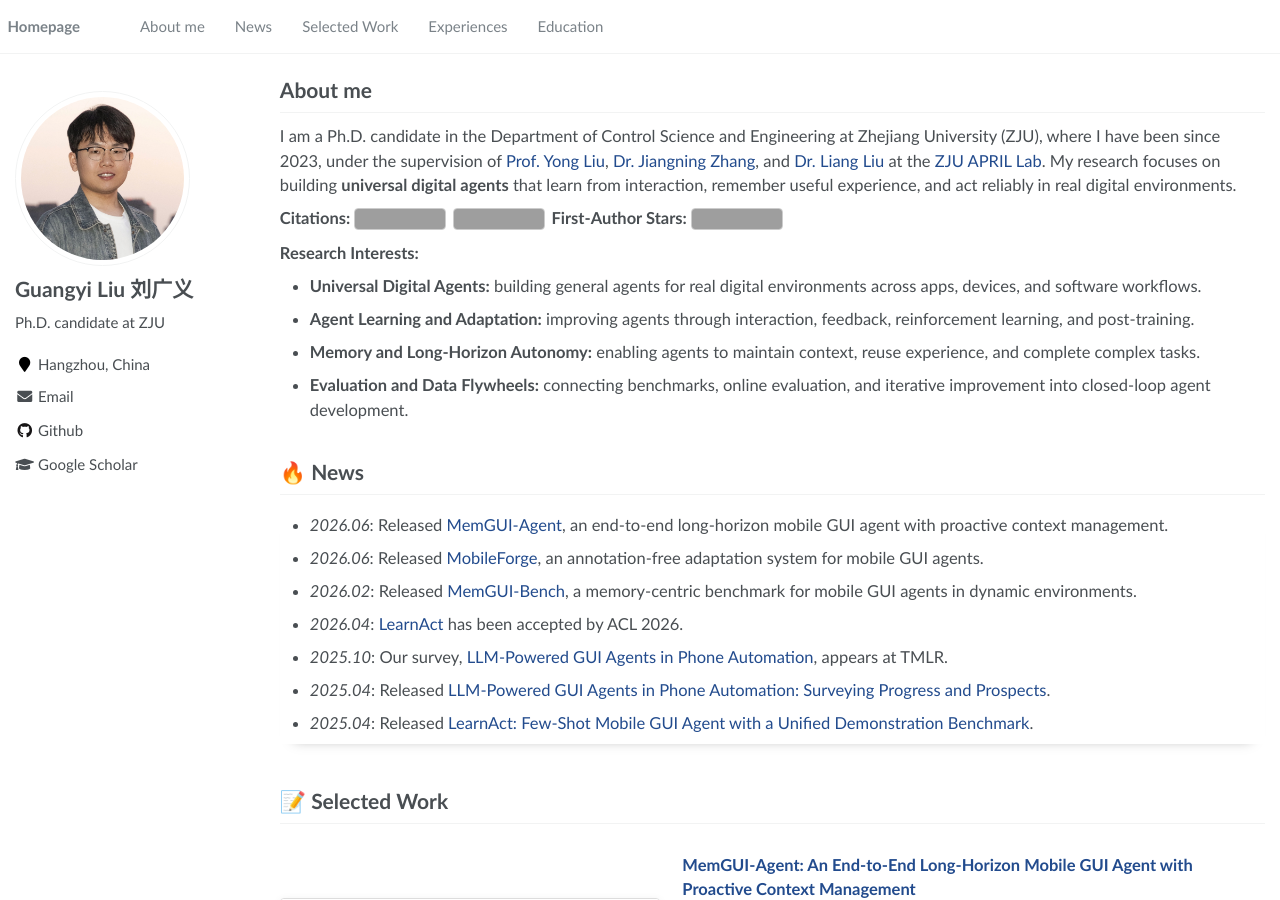
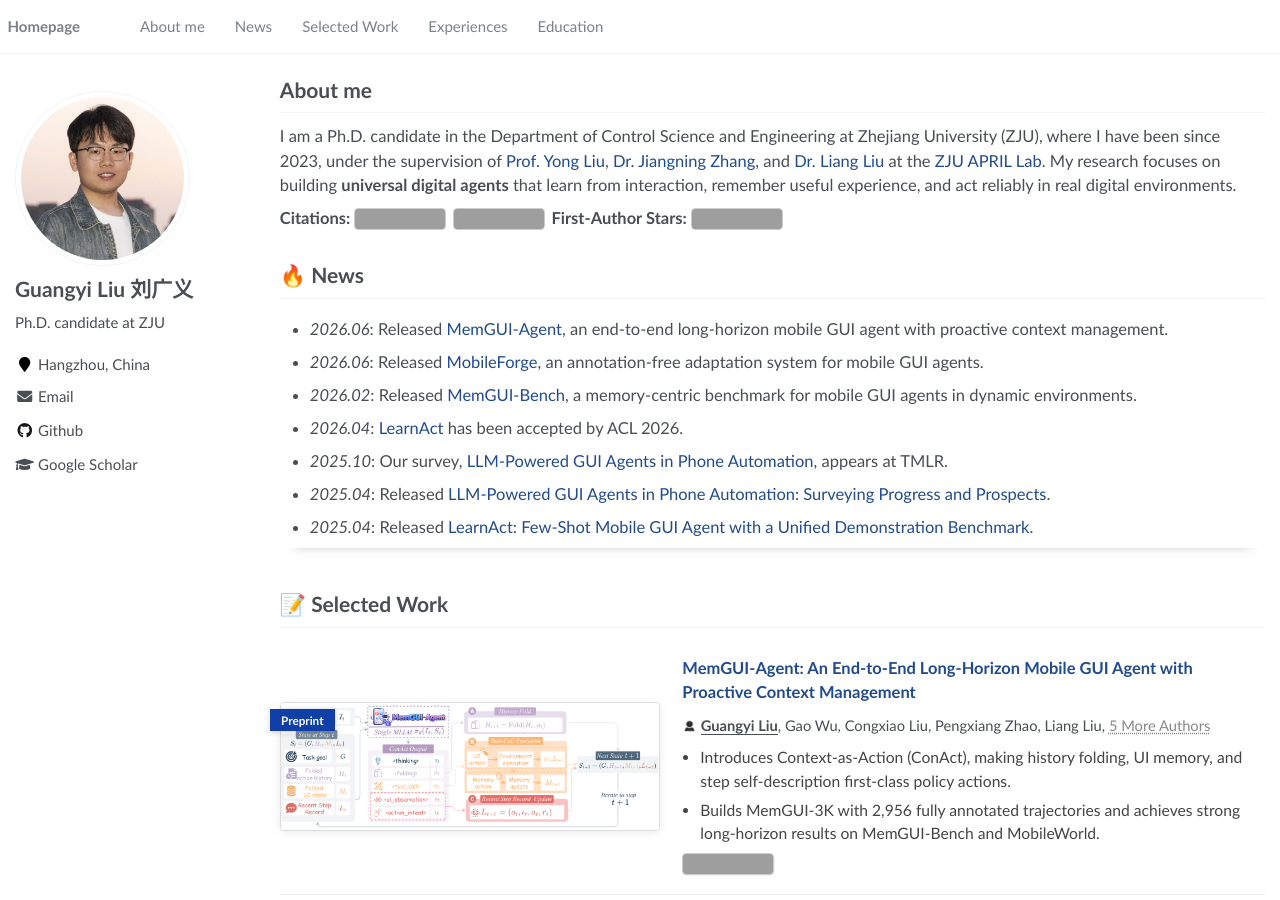
Before and after one commit to lgy0404/lgy0404.github.io, a Jekyll site: the page built from _pages/about.md, in a window 1280 px wide and 900 px high. Built offline with Jekyll 4.4.1, drawn with Linux system fonts in a browser that asks for light colours; comment, search, counter and statistics services are not loaded; grey boxes are pictures that could not be loaded.

Commit message:
style: remove research interests section

```diff
--- a/_pages/about.md
+++ b/_pages/about.md
@@ -191,12 +191,6 @@ I am a Ph.D. candidate in the Department of Control Science and Engineering at Z
 **Citations:** <a href="https://scholar.google.com/citations?user=XqQp-fkAAAAJ&hl=zh-CN"><img alt="Google Scholar citations" src="https://img.shields.io/badge/Citations-375-white?logo=Google%20Scholar&style=flat-square&labelColor=white&cacheSeconds=10"></a> <a href="https://scholar.google.com/citations?user=XqQp-fkAAAAJ&hl=zh-CN"><img alt="First-author citations" src="https://img.shields.io/badge/First--Author-107-white?logo=Google%20Scholar&style=flat-square&labelColor=white&cacheSeconds=10"></a> **First-Author Stars:** <a href="https://github.com/lgy0404"><img alt="First-author project stars" src="https://img.shields.io/badge/First--Author%20Stars-582-white?logo=GitHub&style=flat-square&labelColor=white&logoColor=black&cacheSeconds=10"></a>
 
 </div>
-
-**Research Interests:**
-- **Universal Digital Agents:** building general agents for real digital environments across apps, devices, and software workflows.
-- **Agent Learning and Adaptation:** improving agents through interaction, feedback, reinforcement learning, and post-training.
-- **Memory and Long-Horizon Autonomy:** enabling agents to maintain context, reuse experience, and complete complex tasks.
-- **Evaluation and Data Flywheels:** connecting benchmarks, online evaluation, and iterative improvement into closed-loop agent development.
 
 <span class='anchor' id='news'></span>
 # 🔥 News
```
